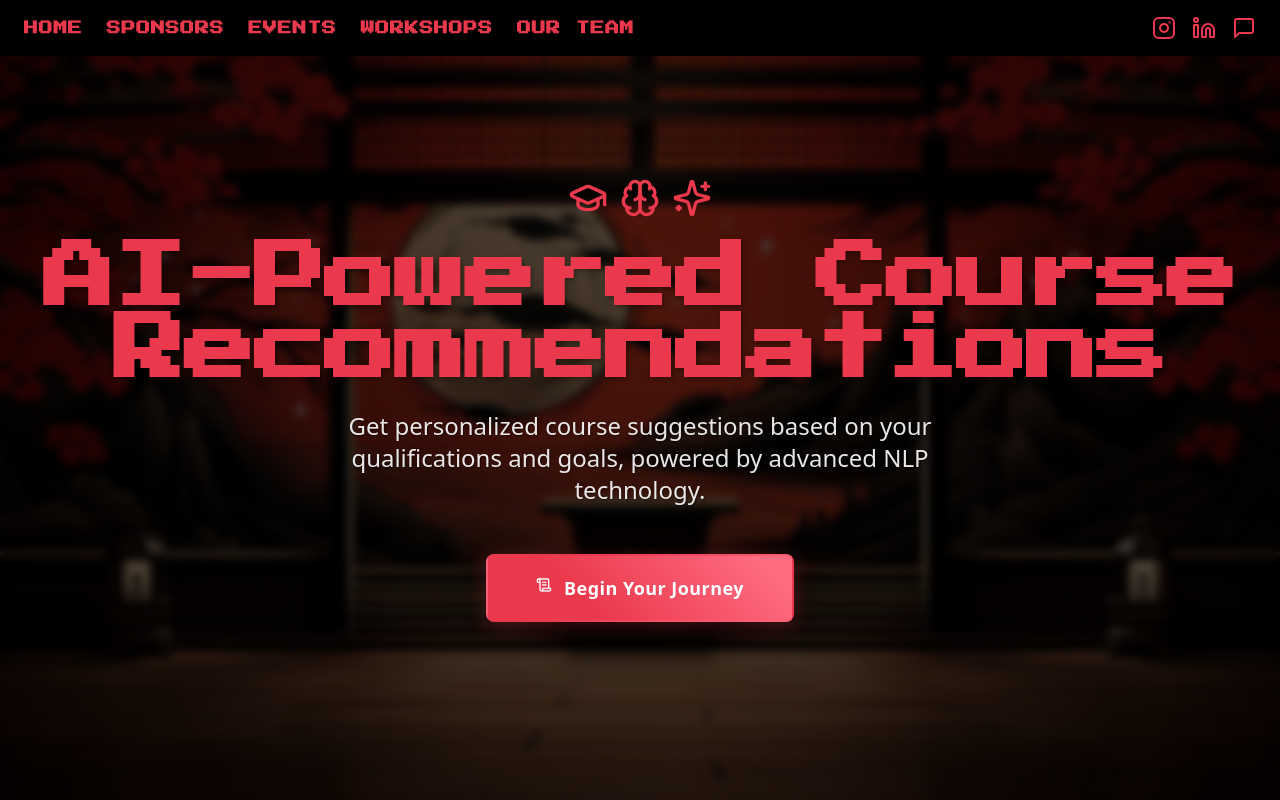
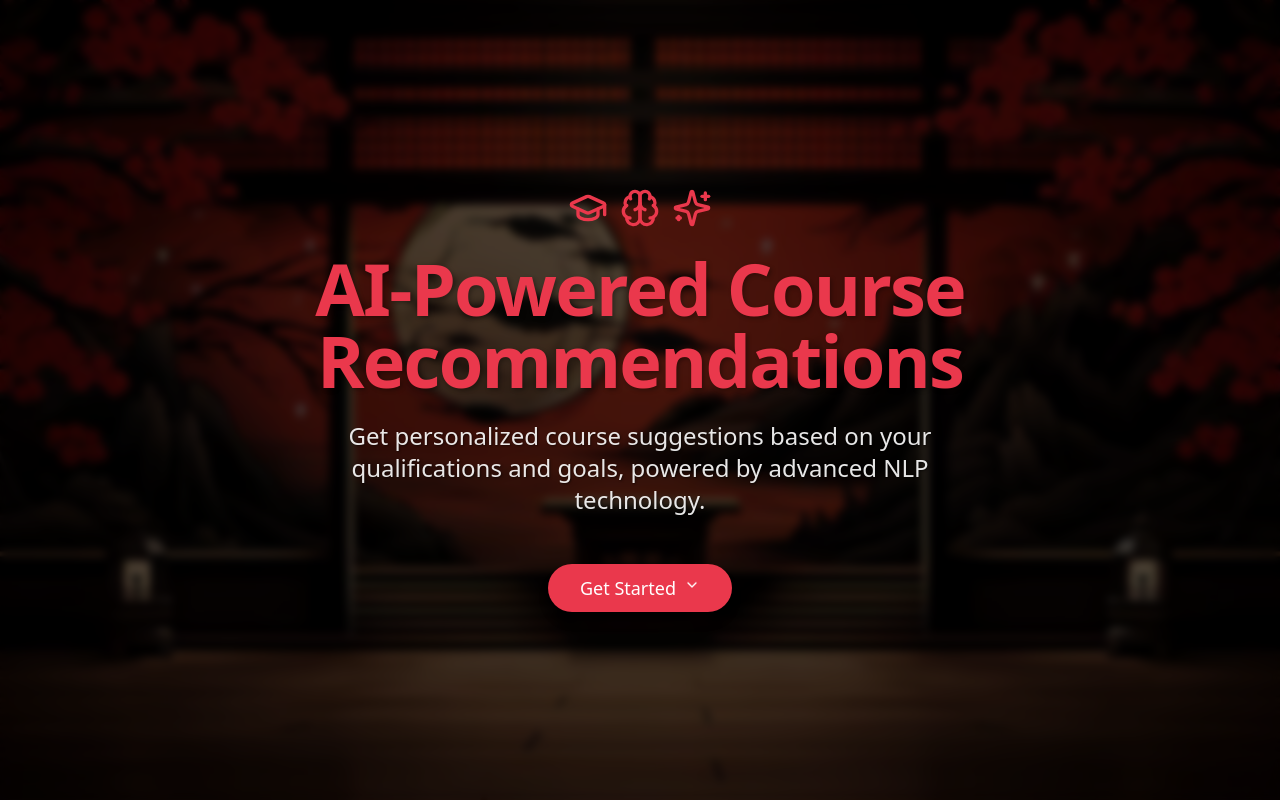
Before and after one commit to InnoShay/nlp-lakshay, a React (Vite) app: page / in a window 1280 px wide. Shown: the top 800 px of the page. Built offline with nearby package versions, Linux system fonts and the light colour scheme.

Commit message:
Reverted to edit 3ef034ea-89e5-4286-a0b0-b4b44d510fd8: "Fix undefined GraduationCap error
Resolved the ReferenceError for GraduationCap in InputForm component by ensuring it is properly imported. This addresses runtime and TypeScript errors related to the missing definition.
[skip gpt_engineer]"

```diff
--- a/index.html
+++ b/index.html
@@ -7,7 +7,6 @@
     <meta name="description" content="Lovable Generated Project" />
     <meta name="author" content="Lovable" />
     <meta property="og:image" content="/og-image.png" />
-    <link href="https://fonts.googleapis.com/css2?family=Press+Start+2P&display=swap" rel="stylesheet">
   </head>
 
   <body>
--- a/src/components/Hero.tsx
+++ b/src/components/Hero.tsx
@@ -1,13 +1,11 @@
 import { Button } from "@/components/ui/button";
 import { motion } from "framer-motion";
-import { GraduationCap, Brain, Sparkles, ScrollText } from "lucide-react";
-import { Navigation } from "./Navigation";
+import { GraduationCap, Brain, Sparkles, ChevronDown } from "lucide-react";
 
 export const Hero = () => {
   return (
     <section className="min-h-screen relative bg-hero-pattern bg-cover bg-center bg-no-repeat">
       <div className="absolute inset-0 bg-black/70 backdrop-blur-sm"></div>
-      <Navigation />
 
       <div className="relative z-10 flex flex-col justify-center items-center text-center px-4 min-h-screen">
         <motion.div
@@ -26,10 +24,7 @@ export const Hero = () => {
           animate={{ opacity: 1, y: 0 }}
           transition={{ duration: 0.5, delay: 0.2 }}
           className="text-5xl md:text-7xl font-bold text-primary mb-6 tracking-tight"
-          style={{
-            textShadow: "2px 2px 4px rgba(0,0,0,0.3)",
-            fontFamily: "'Press Start 2P', cursive"
-          }}
+          style={{ textShadow: "2px 2px 4px rgba(0,0,0,0.3)" }}
         >
           AI-Powered Course
           <br />
@@ -54,15 +49,11 @@ export const Hero = () => {
         >
           <Button
             size="lg"
-            className="bg-primary/90 hover:bg-primary/80 text-white px-12 py-8 text-lg rounded-lg shadow-lg hover:shadow-xl transition-all duration-300 flex items-center gap-3 relative overflow-hidden border-2 border-primary/20"
+            className="bg-primary hover:bg-primary/90 text-white px-8 py-6 text-lg rounded-full shadow-lg hover:shadow-xl transition-all duration-300 flex items-center gap-2"
             onClick={() => document.getElementById('input-form')?.scrollIntoView({ behavior: 'smooth' })}
-            style={{
-              background: "linear-gradient(45deg, #ea384c 30%, #ff6b81 90%)",
-              boxShadow: "0 4px 20px rgba(234, 56, 76, 0.25)"
-            }}
           >
-            <ScrollText className="w-6 h-6 animate-bounce" />
-            <span className="font-semibold tracking-wide">Begin Your Journey</span>
+            Get Started
+            <ChevronDown className="w-5 h-5 animate-bounce" />
           </Button>
         </motion.div>
       </div>
--- a/src/components/Navigation.tsx
+++ /dev/null
@@ -1,45 +0,0 @@
-import { Instagram, Linkedin, MessageSquare } from "lucide-react";
-import { motion } from "framer-motion";
-
-export const Navigation = () => {
-  return (
-    <nav className="fixed top-0 left-0 right-0 z-50 bg-secondary/95 backdrop-blur-sm py-4 px-6">
-      <div className="max-w-7xl mx-auto flex justify-between items-center">
-        {/* Quick Links */}
-        <motion.div
-          initial={{ opacity: 0, x: -20 }}
-          animate={{ opacity: 1, x: 0 }}
-          className="flex items-center space-x-6"
-        >
-          {["HOME", "SPONSORS", "EVENTS", "WORKSHOPS", "OUR TEAM"].map((link) => (
-            <a
-              key={link}
-              href={`#${link.toLowerCase()}`}
-              className="text-primary hover:text-primary/80 transition-colors font-bold tracking-wider text-sm"
-              style={{ fontFamily: "'Press Start 2P', cursive" }}
-            >
-              {link}
-            </a>
-          ))}
-        </motion.div>
-
-        {/* Social Icons */}
-        <motion.div
-          initial={{ opacity: 0, x: 20 }}
-          animate={{ opacity: 1, x: 0 }}
-          className="flex items-center space-x-4"
-        >
-          <a href="#" className="text-primary hover:text-primary/80 transition-colors">
-            <Instagram className="w-6 h-6" />
-          </a>
-          <a href="#" className="text-primary hover:text-primary/80 transition-colors">
-            <Linkedin className="w-6 h-6" />
-          </a>
-          <a href="#" className="text-primary hover:text-primary/80 transition-colors">
-            <MessageSquare className="w-6 h-6" />
-          </a>
-        </motion.div>
-      </div>
-    </nav>
-  );
-};
```
